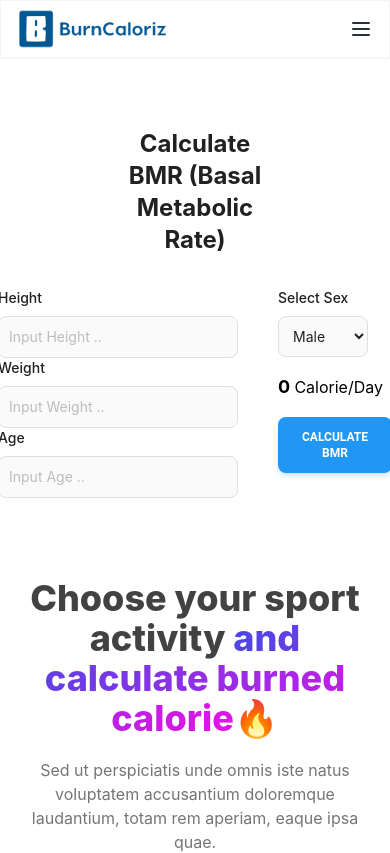
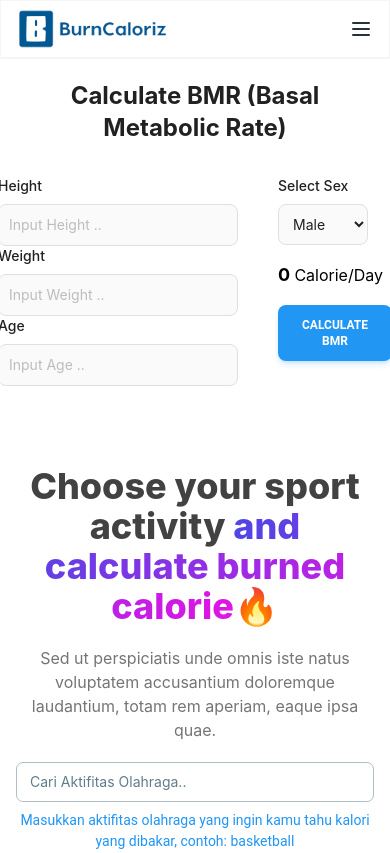
Before and after one commit to hudaputrasantosa/caloriz-application, a React (Create React App) app: page /predict in a window 390 px wide. Shown: the top 853 px of the page. Built offline with nearby package versions, Linux system fonts and the light colour scheme; no server answers.

Commit message:
[update] mobile responsive

```diff
--- a/src/pages/Predict/CalculateBmr.jsx
+++ b/src/pages/Predict/CalculateBmr.jsx
@@ -20,7 +20,7 @@ const CalculateBmr = () => {
   };
 
   return (
-    <div className="container mt-32 my-16 px-32 justify-center">
+    <div className="container lg:mt-32 mt-20 my-16 lg:px-32 px-8 justify-center">
       <h3 className="text-center my-8 text-2xl font-bold text-gray-900">
         Calculate BMR (Basal Metabolic Rate)
       </h3>
```
